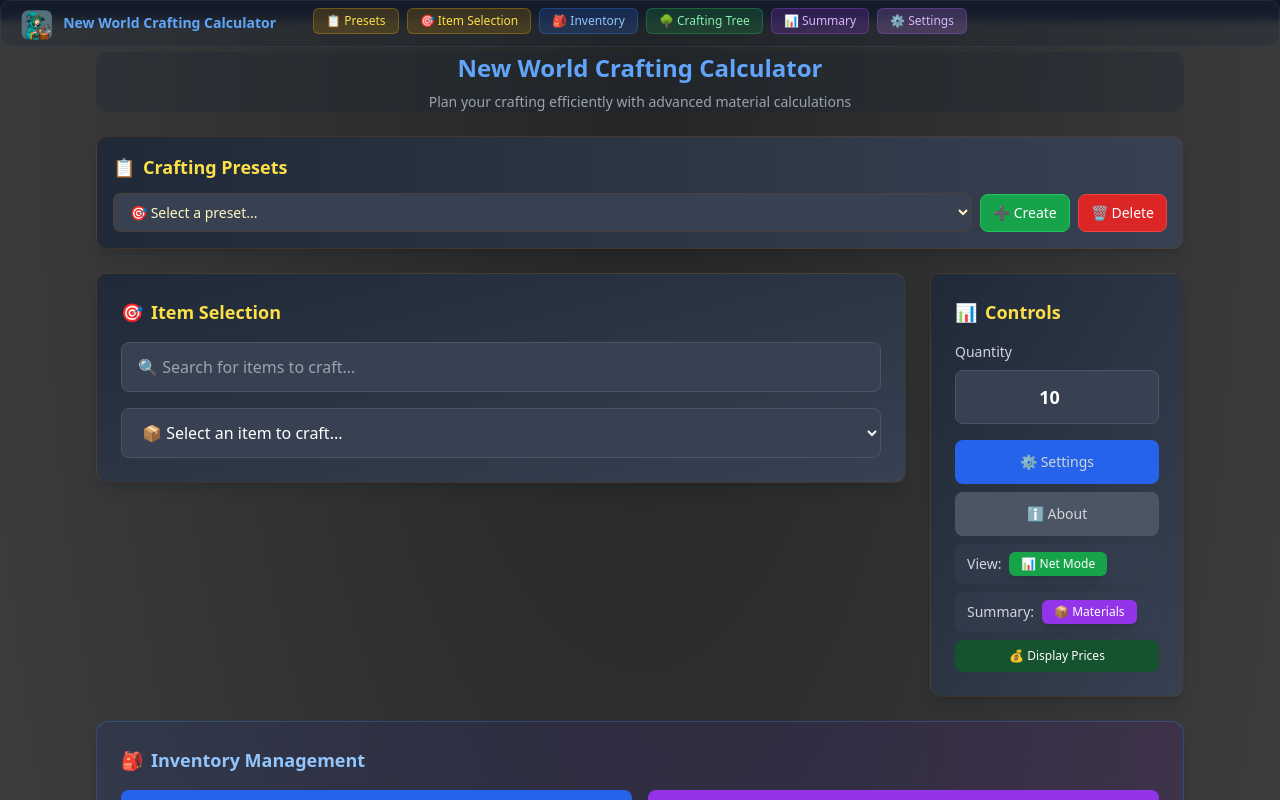
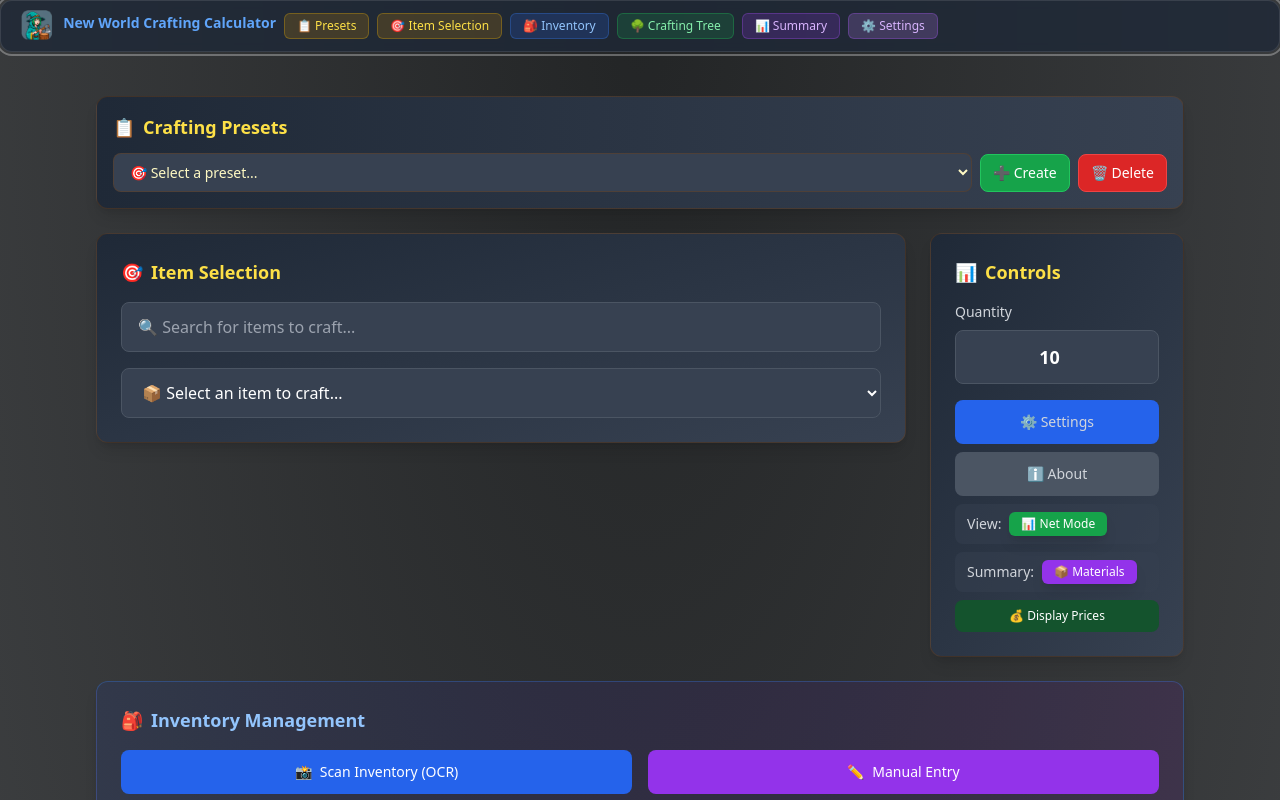
Before and after one commit to involvex/newworld-dailycraft-calc, a React (Vite) app: page / in a window 1280 px wide. Shown: the top 800 px of the page. Built offline with nearby package versions, Linux system fonts and the light colour scheme.

Commit message:
v1.7.5 sticky navbar

```diff
--- a/App.tsx
+++ b/App.tsx
@@ -1,4 +1,4 @@
-import React, { useState, useMemo, useCallback, useEffect, useRef } from 'react';
+import React, { useState, useMemo, useCallback, useEffect, useRef, useDeferredValue } from 'react';
 import { APP_VERSION } from './src/version';
 import { ITEMS } from './data/items';
 import { RECIPES } from './data/recipes';
@@ -57,8 +57,11 @@
 
   // UI state
   const [searchTerm, setSearchTerm] = useState<string>('');
-  const [showAdvanced, setShowAdvanced] = useState<boolean>(false);
+  const [showAdvanced, _setShowAdvanced] = useState<boolean>(false);
   const [showBackToTop, setShowBackToTop] = useState<boolean>(false);
+
+  // Performance optimization: defer search term to avoid excessive filtering during typing
+  const deferredSearchTerm = useDeferredValue(searchTerm);
 
   // Modal states
   const [showManualEntry, setShowManualEntry] = useState<boolean>(false);
@@ -155,12 +158,12 @@
     []
   );
 
-  // Memoized filtered list for search
+  // Memoized filtered list for search - now uses deferred search term for better performance
   const filteredCraftableItems = useMemo(() => {
     return allCraftableItems.filter((item: Item) =>
-    item.name.toLowerCase().includes(searchTerm.toLowerCase())
+      item.name.toLowerCase().includes(deferredSearchTerm.toLowerCase())
     );
-}, [allCraftableItems, searchTerm]);
+  }, [allCraftableItems, deferredSearchTerm]);
 
   const {
     captureAndProcessScreenshot,
@@ -516,18 +519,35 @@
     window.scrollTo({ top: 0, behavior: 'smooth' });
   };
 
+  // Close app function for Electron
+  const handleCloseApp = useCallback(() => {
+    if (typeof window !== 'undefined' && window.electronAPI) {
+      window.electronAPI.closeApp();
+    } else {
+      // Fallback for web version - just close the window
+      window.close();
+    }
+  }, []);
+
   return (
     <React.Fragment>
-      <div className="min-h-screen mt-5 font-sans text-gray-300 bg-gray-900 app-gradient-bg">
-        <div className="container max-w-6xl p-4 mx-auto mt-0 sm:p-6 lg:p-8">
-          <header className="mt-0 mb-6 text-center bg-gray-800/30 rounded-xl border-gray-600/30 backdrop-blur-sm">
+      <div className="min-h-screen font-sans text-gray-300 bg-gray-900 app-gradient-bg">
+        {/* Navigation Bar - Very first element, sticky at top */}
+        <div className="sticky top-0 z-50 p-3 mb-3 border bg-gray-800/30 rounded-xl border-gray-600/30 backdrop-blur-sm navbar">
+          {/* Close button for Electron app */}
+          {typeof window !== 'undefined' && window.electronAPI && (
+            <button
+              onClick={handleCloseApp}
+              className="absolute p-2 text-gray-400 transition-colors rounded-lg top-3 right-3 hover:text-white hover:bg-gray-700/50"
+              title="Close Application"
+              aria-label="Close Application"
+            >
+              <svg className="w-5 h-5" fill="none" stroke="currentColor" viewBox="0 0 24 24">
+                <path strokeLinecap="round" strokeLinejoin="round" strokeWidth={2} d="M6 18L18 6M6 6l12 12" />
+              </svg>
+            </button>
+          )}
 
-            <h1 className="mb-2 text-2xl font-bold text-blue-400">New World Crafting Calculator</h1>
-            <p className="text-sm text-gray-400">Plan your crafting efficiently with advanced material calculations</p>
-          </header>
-
-          {/* Navigation Bar */}
-          <div className="p-3 mb-6 border bg-gray-800/30 rounded-xl border-gray-600/30 backdrop-blur-sm navbar">
           <img src="logo.png" alt="New World Crafting Calculator" className="w-auto h-12 mx-auto logo" />
           <p className="mr-2 text-sm font-bold text-blue-400" style={{ marginBottom: '-25px', marginLeft: '4%' }}>New World Crafting Calculator</p>
           <div className="flex flex-wrap items-center justify-center gap-2">
@@ -570,6 +590,8 @@
                 </button>
           </div>
         </div>
+
+        <div className="container max-w-6xl p-4 mx-auto sm:p-6 lg:p-8">
 
           {/* Quick Controls Bar */}
           {/* <div className="p-4 mb-6 border bg-gray-800/50 rounded-xl border-yellow-900/30 backdrop-blur-sm">
--- a/components/SettingsModal.tsx
+++ b/components/SettingsModal.tsx
@@ -26,7 +26,7 @@
   onBonusChange,
   configState,
 }: SettingsModalProps) {
-  const { config, updateConfig, registerHotkeys, exportConfig, importConfig, getConfigPath, isElectron } = configState;
+  const { config, updateConfig, registerHotkeys, exportConfig, importConfig, isElectron } = configState;
   const [hotkeys, setHotkeys] = useState(config?.hotkeys || {});
   const [apiKeyInput, setApiKeyInput] = useState('');
   const [toast, setToast] = useState<{ message: string; type: 'success' | 'error' } | null>(null);
--- a/hooks/useConfig.ts
+++ b/hooks/useConfig.ts
@@ -145,9 +145,7 @@
     return false;
   };
 
-  const getConfigPath = async () => {
-    return isElectron() && window.electronAPI?.config ? window.electronAPI.config.getPath() : Promise.resolve('');
-  };
+
 
   return {
     config,
@@ -159,7 +157,6 @@
     registerHotkeys,
     exportConfig,
     importConfig,
-    getConfigPath,
     isElectron: isElectron(),
   };
 }
--- a/index.css
+++ b/index.css
@@ -123,8 +123,15 @@
 }
 
 .navbar {
-  position: fixed;
+  position: sticky;
   top: 0;
-  left: 0;
+  z-index: 1000;
+  background: rgba(31, 41, 55, 0.8);
+  border: 1px solid rgba(255, 255, 255, 0.1);
+  display: flex;
+  transition: color 0.2s ease, background-color 0.2s ease, border-color 0.2s ease, transform 0.2s ease, box-shadow 0.2s ease;
   width: 100%;
+  outline: 2px solid rgba(255, 255, 255, 0.3);
+  outline-offset: 2px;
+  text-align: center;
 }
--- a/package.json
+++ b/package.json
@@ -1,6 +1,6 @@
 {
   "name": "new-world-crafting-calculator",
-  "version": "1.7.3",
+  "version": "1.7.5",
   "description": "A comprehensive crafting calculator for Amazon's New World MMO with advanced OCR inventory detection, customizable hotkeys, persistent configuration system, and interactive crafting tree visualization.",
   "author": "Involvex",
   "homepage": "https://involvex.github.io/newworld-dailycraft-calc/",
--- a/services/marketService.ts
+++ b/services/marketService.ts
@@ -136,7 +136,7 @@
   const priceMap = new Map<string, number>();
 
   for (const priceEntry of rawPrices) {
-      const itemName = itemDefs[priceEntry.item_id];
+      const _itemName = itemDefs[priceEntry.item_id];
       for (const  itempricename of Object.values(itemDefs))
       {
         //console.log('Item price name:', itempricename);
```
Also changed, not shown: types.ts (+7 -6 lines), 5 other files (tests, documents, lock files or other folders). Lines whose indentation alone changed are shown as unchanged.
